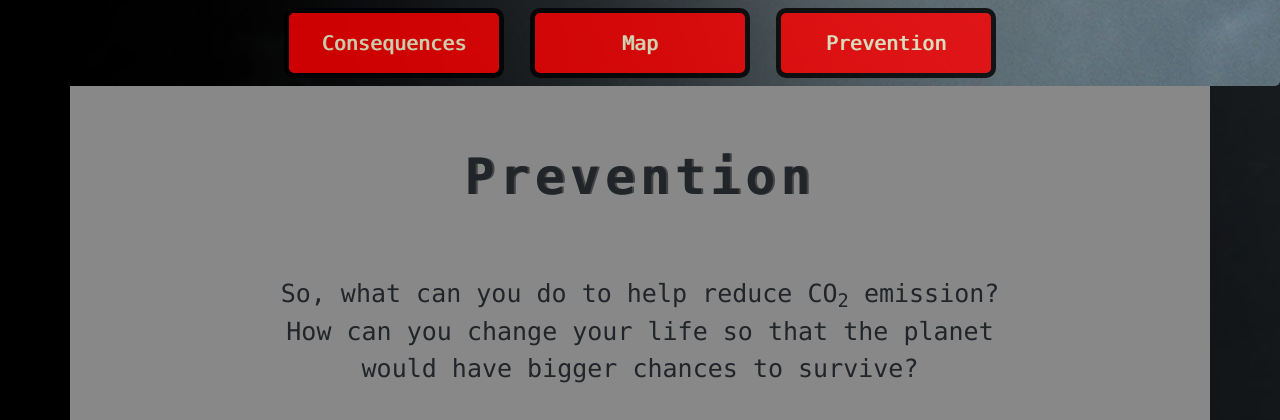
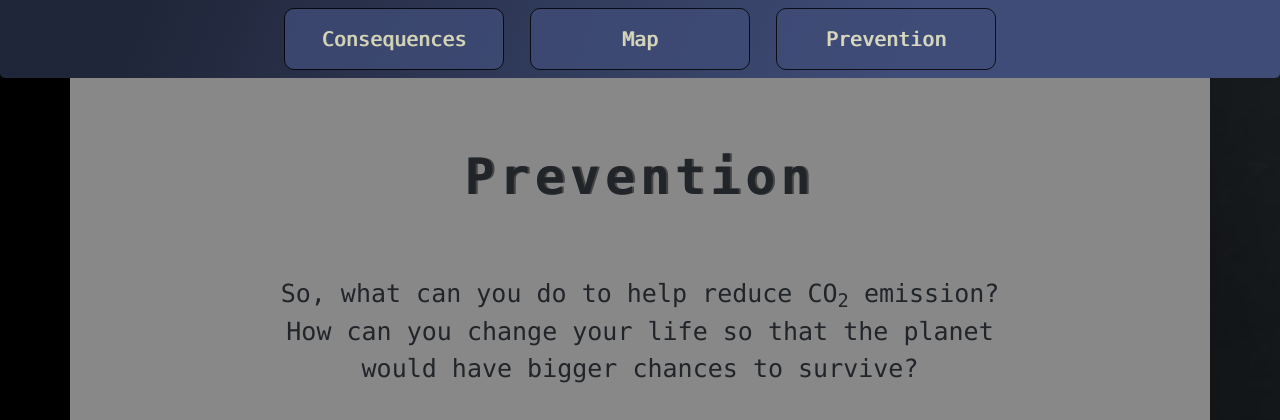
Before and after one commit to regin123/global-warming-investigator, a Django app: page /prevention/ in a window 1280 px wide. Shown: the top 420 px of the page. Run offline with Django 3.2, Linux system fonts and the light colour scheme; some libraries are stand-ins or nearby versions.

Commit message:
Cleanups in background

```diff
--- a/static/css/base.css
+++ b/static/css/base.css
@@ -1,6 +1,5 @@
 html, body{
     font-family: "Lucida Console", Courier, monospace;
-    background-color: #777;
     background: url('../images/dark_background1.jpg') no-repeat;
     background-size: cover;
     /*background-color: #B78D92;*/
@@ -9,10 +8,8 @@ html, body{
 /*div zbiorczy menu*/
 .navbar {
     /*background-color: #7A4650;*/
-    background: url('../images/dark_background1.jpg') no-repeat;
+    background-image: linear-gradient( 112.1deg,  rgba(32,38,57,1) 11.4%, rgba(63,76,119,1) 70.2% );
     background-size: cover;
-    /*color: #FFFDD4;*/
-    /*float: right !important;*/
     font-family: "Lucida Console", Courier, monospace;
     border-radius: 0 0 5px 5px;
 }
@@ -23,19 +20,16 @@ html, body{
     color: #FFFDD4;
     font-size: 20px;
     font-weight: normal;
-    /*float: right !important;*/
     margin-right: 13px;
     margin-left: 13px;
-    /*background-color: #B78D92;*/
     border-radius: 10px;
     padding: 7px 10px;
     opacity: 80%;
     transition: all 300ms ease-in-out;
     width: 220px;
     text-align: center;
-    border: 5px solid black;
-    color: black;
-    background: red;
+    border: 1px solid black;
+    background:rgba(63,76,119,1);
 }
 
 .nav-item a {
```
